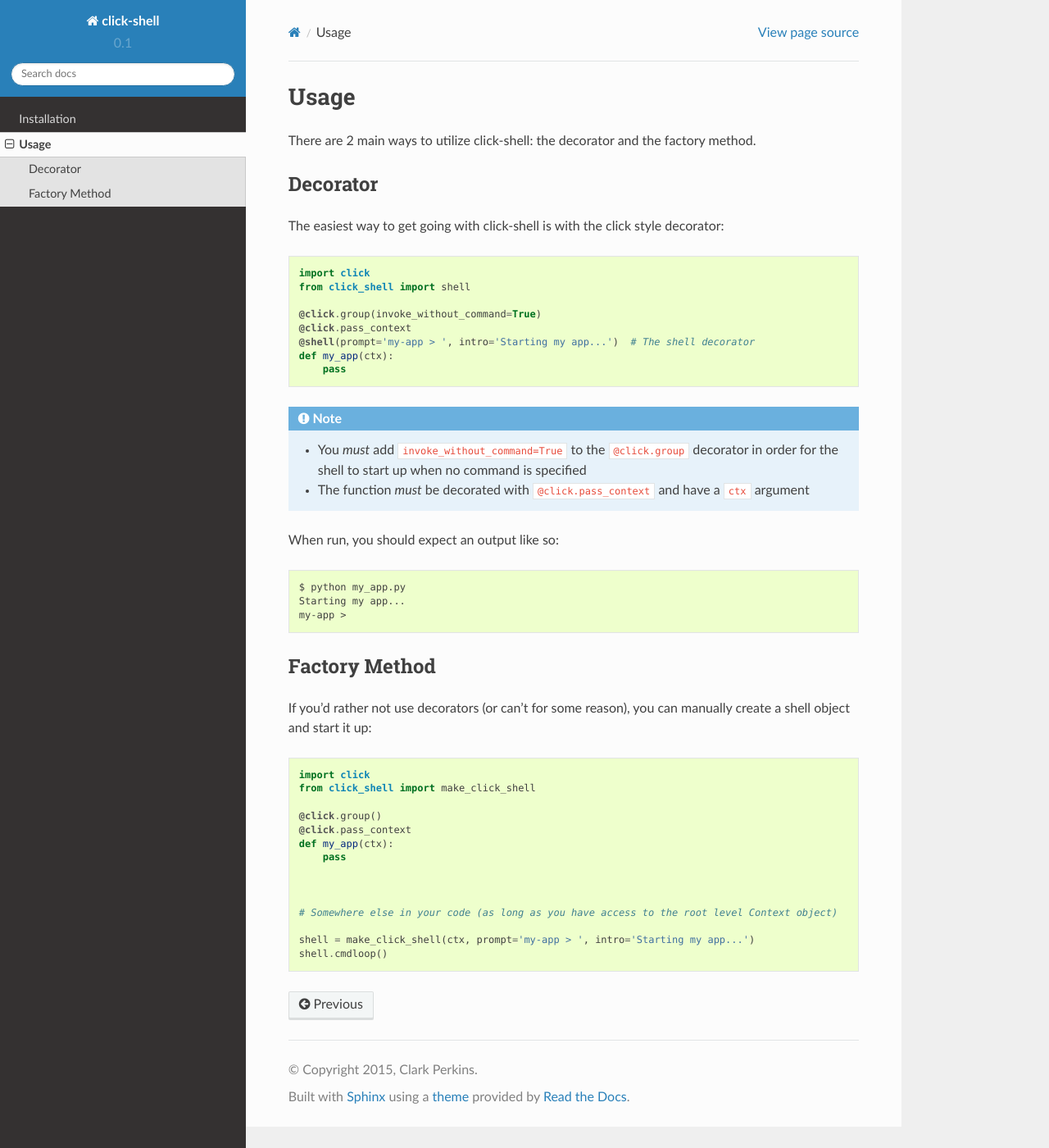
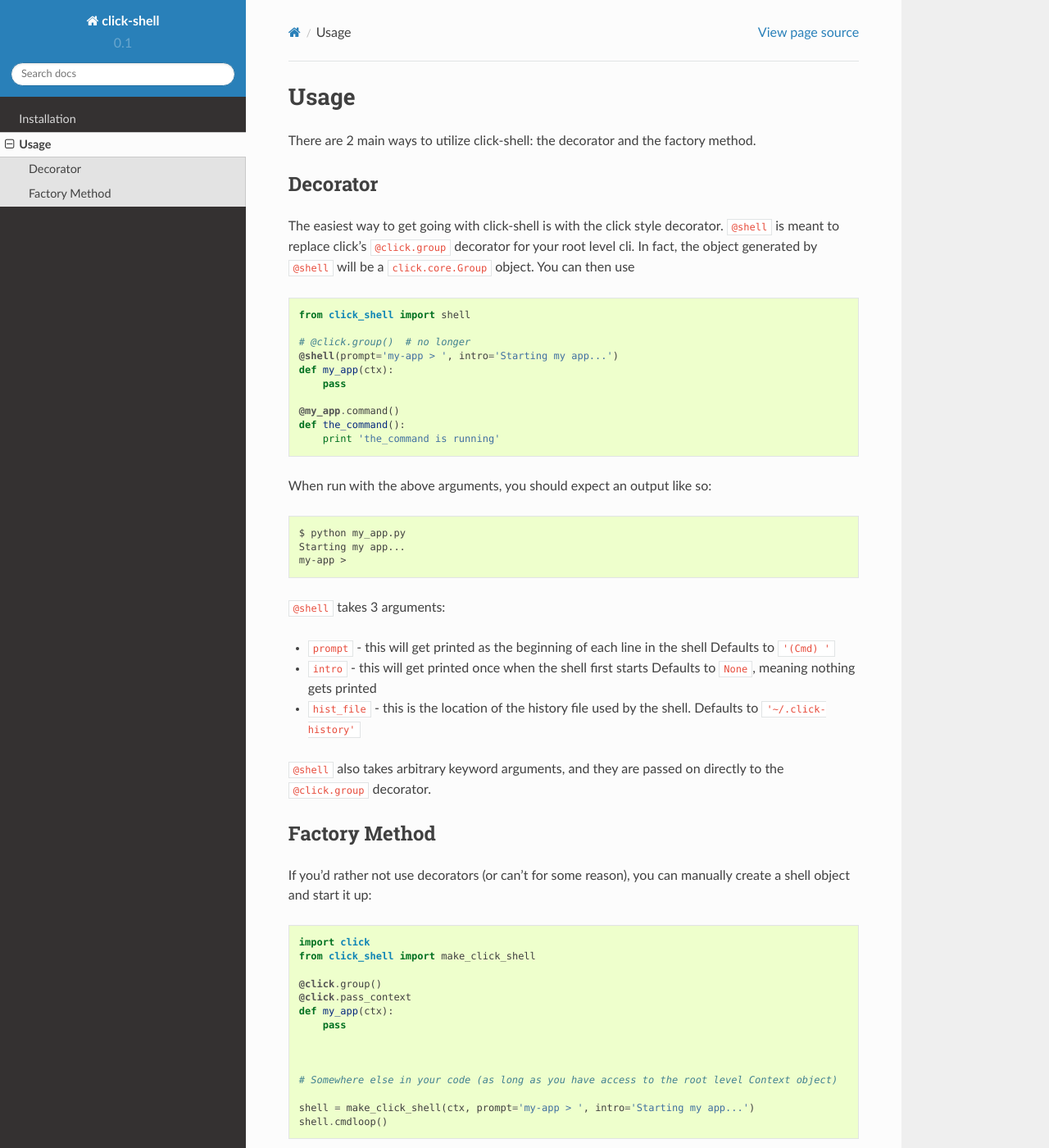
Before and after one commit to clarkperkins/click-shell, a Sphinx documentation site: the page built from docs/usage.rst, in a window 1280 px wide and 1400 px high. Shown: the whole window at 82% size. Built offline with Sphinx 7.4.7 and the Read the Docs theme 2.0.0, drawn with Linux system fonts in a browser that asks for light colours; some of the changed text lies outside the part shown.

Commit message:
Made the decorator easier to use, updated docs

```diff
--- a/docs/usage.rst
+++ b/docs/usage.rst
@@ -6,34 +6,44 @@ There are 2 main ways to utilize click-shell: the decorator and the factory meth
 Decorator
 ---------
 
-The easiest way to get going with click-shell is with the click style decorator:
+The easiest way to get going with click-shell is with the click style decorator.  ``@shell`` is
+meant to replace click's ``@click.group`` decorator for your root level cli.  In fact, the object
+generated by ``@shell`` will be a ``click.core.Group`` object.  You can then use
 
 .. code-block:: python
 
-    import click
     from click_shell import shell
 
-    @click.group(invoke_without_command=True)
-    @click.pass_context
-    @shell(prompt='my-app > ', intro='Starting my app...')  # The shell decorator
+    # @click.group()  # no longer
+    @shell(prompt='my-app > ', intro='Starting my app...')
     def my_app(ctx):
         pass
 
-
-.. note::
-
-   - You *must* add ``invoke_without_command=True`` to the ``@click.group`` decorator in order for
-     the shell to start up when no command is specified
-   - The function *must* be decorated with ``@click.pass_context`` and have a ``ctx`` argument
+    @my_app.command()
+    def the_command():
+        print 'the_command is running'
 
 
-When run, you should expect an output like so:
+When run with the above arguments, you should expect an output like so:
 
 .. code-block:: bash
 
     $ python my_app.py
     Starting my app...
     my-app >
+
+
+``@shell`` takes 3 arguments:
+
+- ``prompt`` - this will get printed as the beginning of each line in the shell
+  Defaults to ``'(Cmd) '``
+- ``intro`` - this will get printed once when the shell first starts
+  Defaults to ``None``, meaning nothing gets printed
+- ``hist_file`` - this is the location of the history file used by the shell.
+  Defaults to ``'~/.click-history'``
+
+``@shell`` also takes arbitrary keyword arguments, and they are passed on directly to the
+``@click.group`` decorator.
 
 
 Factory Method
@@ -59,3 +69,8 @@ object and start it up:
 
     shell = make_click_shell(ctx, prompt='my-app > ', intro='Starting my app...')
     shell.cmdloop()
+
+
+The first argument passed to ``make_click_shell`` must be the root level context object for
+your click application.  The other 3 args (prompt, intro, hist_file) are the same as described
+above under the Decorator section.
```
Also changed, not shown: README.rst (+9 -5 lines), 1 other file.
